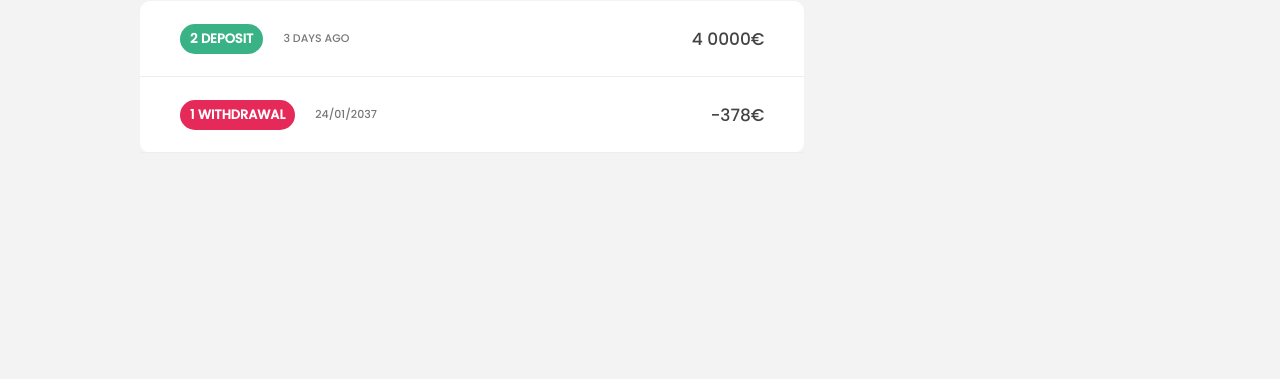
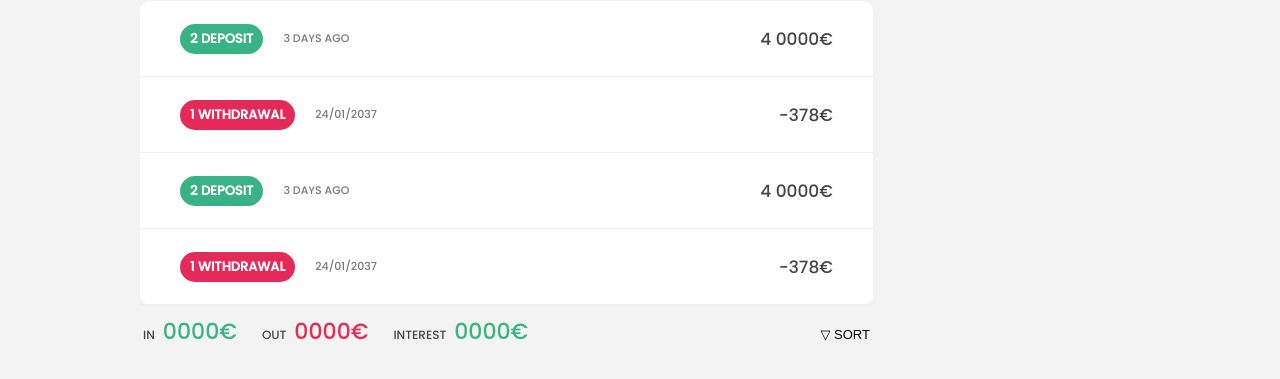
Before and after one commit to abanseka/Bankist, a website built with Vite: page index.html in a window 1280 px wide. Shown: the part 199-578 px from the top of the page. Built offline with nearby package versions, Linux system fonts and the light colour scheme.

Commit message:
Build transaction-summary-view

```diff
--- a/index.html
+++ b/index.html
@@ -60,6 +60,27 @@
           <div class="transaction__date">24/01/2037</div>
           <div class="transaction__amount">-378€</div>
         </div>
+        <div class="transaction__row">
+          <div class="transaction__type deposits">2 deposit</div>
+          <div class="transaction__date">3 days ago</div>
+          <div class="transaction__amount">4 0000€</div>
+        </div>
+        <div class="transaction__row">
+          <div class="transaction__type withdrawals">1 withdrawal</div>
+          <div class="transaction__date">24/01/2037</div>
+          <div class="transaction__amount">-378€</div>
+        </div>
+      </div>
+
+      <!-- SUMMARY  -->
+      <div class="summary">
+        <p class="summary__label">In</p>
+        <p class="summary__amount amount-in">0000€</p>
+        <p class="summary__label">Out</p>
+        <p class="summary__amount amount-out">0000€</p>
+        <p class="summary__label">Interest</p>
+        <p class="summary__amount interest-amount">0000€</p>
+        <button class="btn--sort">&bigtriangledown; SORT</button>
       </div>
     </main>
   </body>
--- /dev/null
+++ b/sass/_summary.sass
@@ -0,0 +1,35 @@
+.summary
+  grid-row: 5 / 6
+  display: flex
+  align-items: baseline
+  padding: 0 .3rem
+  margin-top: 1rem
+
+  &__label
+    font-size: 1.2rem
+    font-weight: 500
+    text-transform: uppercase
+    margin-right: .8rem
+
+  &__amount
+    font-size: 2.2rem
+    margin-right: 2.5rem
+
+
+.amount-in,
+.interest-amount
+  color: $green
+
+.amount-out
+  color: $red
+
+.btn--sort
+  margin-left: auto
+  border: none
+  background: none
+  font-size: 1.3rem
+  font-weight: 200
+  cursor: pointer
+
+  &:hover
+    color: $gray-secondary
--- a/sass/style.sass
+++ b/sass/style.sass
@@ -4,3 +4,4 @@
 @import app-container
 @import balance
 @import transactions
+@import summary
```
Also changed, not shown: css/style.css, 1 other file.
